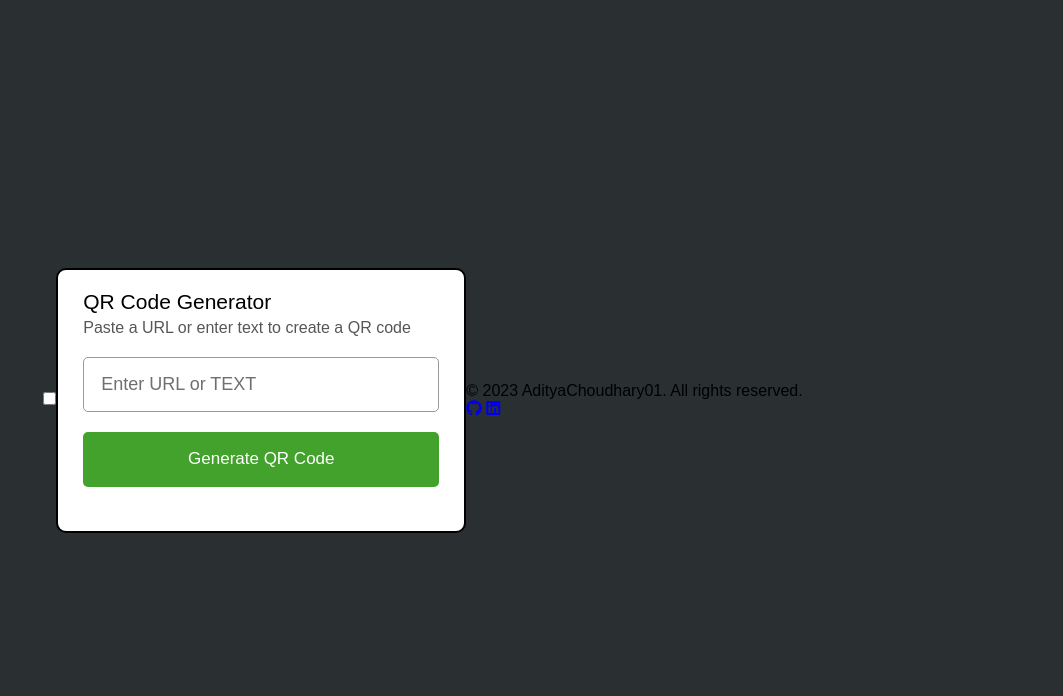
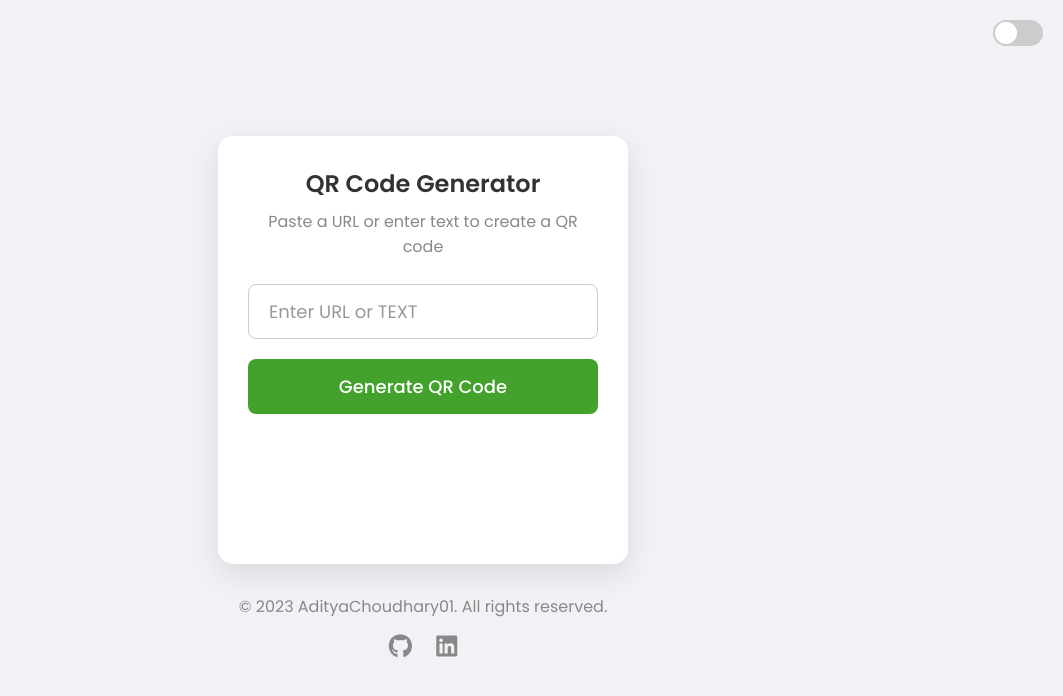
Before and after one commit to AdityaChoudhary01/QrCodeGenerator, a plain HTML site: page index.html in a window 1280 px wide. Shown: the whole page, without its empty margins (217-1280 px from the left). Drawn offline with Linux system fonts and the light colour scheme.

Commit message:
Update style.css

```diff
--- a/style.css
+++ b/style.css
@@ -1,27 +1,101 @@
+@import url('https://fonts.googleapis.com/css2?family=Poppins:wght@400;500;600;700&display=swap');
+
 * {
     margin: 0;
     padding: 0;
     box-sizing: border-box;
-    font-family: Arial, Helvetica, sans-serif;
+    font-family: 'Poppins', sans-serif;
+}
+
+:root {
+    --background-light: #f0f2f5;
+    --text-color-light: #333;
+    --box-bg-light: #fff;
+    --input-border-light: #ccc;
+    --button-bg-light: #42a22b;
+    --button-text-light: #fff;
+
+    --background-dark: #1a1a1a;
+    --text-color-dark: #f0f2f5;
+    --box-bg-dark: #2a2a2a;
+    --input-border-dark: #555;
+    --button-bg-dark: #4caf50;
+    --button-text-dark: #fff;
 }
 
 body {
     display: flex;
-    padding: 0 10px;
+    flex-direction: column;
     min-height: 100vh;
     align-items: center;
-    background: #2a3032;
     justify-content: center;
+    padding: 20px;
+    background: var(--background-light);
+    color: var(--text-color-light);
+    transition: background 0.3s, color 0.3s;
+}
+
+body.dark-theme {
+    background: var(--background-dark);
+    color: var(--text-color-dark);
+}
+
+.theme-switcher {
+    position: absolute;
+    top: 20px;
+    right: 20px;
+}
+
+#theme-toggle {
+    display: none;
+}
+
+#theme-toggle + label {
+    display: inline-block;
+    width: 50px;
+    height: 26px;
+    background-color: #ccc;
+    border-radius: 13px;
+    position: relative;
+    cursor: pointer;
+    transition: background-color 0.3s;
+}
+
+#theme-toggle + label::after {
+    content: '';
+    position: absolute;
+    width: 22px;
+    height: 22px;
+    border-radius: 50%;
+    background-color: white;
+    top: 2px;
+    left: 2px;
+    transition: transform 0.3s;
+}
+
+#theme-toggle:checked + label {
+    background-color: #4caf50;
+}
+
+#theme-toggle:checked + label::after {
+    transform: translateX(24px);
 }
 
 .qr_box {
-    height: 265px;
+    width: 100%;
     max-width: 410px;
-    background: #fff;
-    border-radius: 10px;
-    border: 2px solid #000;
-    padding: 20px 25px 0;
-    transition: 0.2s ease;
+    background: var(--box-bg-light);
+    border-radius: 15px;
+    padding: 30px;
+    box-shadow: 0 10px 30px rgba(0,0,0,0.1);
+    transition: height 0.3s ease, background 0.3s;
+    height: auto;
+    min-height: 265px;
+}
+
+body.dark-theme .qr_box {
+    background: var(--box-bg-dark);
+    box-shadow: 0 10px 30px rgba(0,0,0,0.3);
 }
 
 .qr_box.active {
@@ -29,18 +103,24 @@
 }
 
 header h1 {
-    font-size: 21px;
-    font-weight: 500;
+    font-size: 24px;
+    font-weight: 600;
+    text-align: center;
 }
 
 header p {
-    margin-top: 5px;
-    color: #575757;
+    margin-top: 8px;
+    color: #888;
     font-size: 16px;
+    text-align: center;
+}
+
+body.dark-theme header p {
+    color: #aaa;
 }
 
 .qr_box .form {
-    margin: 20px 0 25px;
+    margin: 25px 0;
 }
 
 .form :where(input, button) {
@@ -48,26 +128,44 @@
     height: 55px;
     border: none;
     outline: none;
-    border-radius: 5px;
-    transition: 0.1s ease;
+    border-radius: 8px;
+    transition: 0.2s ease;
 }
 
 .form input {
     font-size: 18px;
-    padding: 0 17px;
-    border: 1px solid #999;
+    padding: 0 20px;
+    border: 1px solid var(--input-border-light);
+    background: var(--box-bg-light);
+    color: var(--text-color-light);
+}
+
+body.dark-theme .form input {
+    border-color: var(--input-border-dark);
+    background: var(--box-bg-dark);
+    color: var(--text-color-dark);
 }
 
 .form input::placeholder {
-    color: #6f6f6f;
+    color: #999;
+}
+
+body.dark-theme .form input::placeholder {
+    color: #777;
 }
 
 .form button {
-    color: #fff;
+    color: var(--button-text-light);
+    background: var(--button-bg-light);
     cursor: pointer;
     margin-top: 20px;
-    font-size: 17px;
-    background: #42a22b;
+    font-size: 18px;
+    font-weight: 500;
+}
+
+body.dark-theme .form button {
+    color: var(--button-text-dark);
+    background: var(--button-bg-dark);
 }
 
 .qr-code {
@@ -78,37 +176,67 @@
     align-items: center;
     pointer-events: none;
     justify-content: center;
-    border: 2px solid #bbb;
+    border: 2px dashed #ccc;
+    transition: opacity 0.5s 0.05s ease;
+}
+
+body.dark-theme .qr-code {
+    border-color: #555;
 }
 
 .qr_box.active .qr-code {
     opacity: 1;
     pointer-events: auto;
-    transition: opacity 0.5s 0.05s ease;
 }
 
 .qr-code img {
     width: 180px;
+    border-radius: 5px;
+}
+
+footer {
+    margin-top: 30px;
+    text-align: center;
+    color: #888;
+}
+
+body.dark-theme footer {
+    color: #aaa;
+}
+
+.social-links {
+    margin-top: 10px;
+}
+
+.social-links a {
+    color: #888;
+    margin: 0 10px;
+    font-size: 24px;
+    transition: color 0.3s;
+}
+
+.social-links a:hover {
+    color: #42a22b;
+}
+
+body.dark-theme .social-links a {
+    color: #aaa;
+}
+
+body.dark-theme .social-links a:hover {
+    color: #4caf50;
 }
 
 @media (max-width: 430px) {
     .qr_box {
-      height: 255px;
-      padding: 16px 20px;
+        padding: 20px;
     }
-
     .qr_box.active {
         height: 510px;
     }
-
-    header p {
-      color: #575757;
-    }
-
     .form :where(input, button) {
         height: 52px;
     }
-
     .qr-code img {
         width: 160px;
     }
```
Lines whose indentation alone changed are shown as unchanged.
